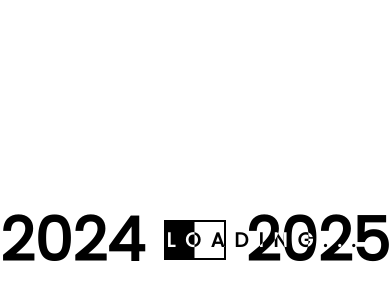
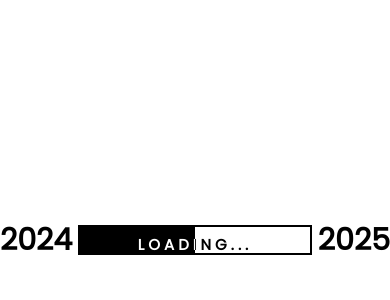
Before and after one commit to pranathivankala/Newyera2025, a plain HTML site: page index.html in a window 390 px wide. Shown: the part 182-482 px from the top of the page. Drawn offline with Linux system fonts and the light colour scheme.

Commit message:
added styles

```diff
--- a/style.css
+++ b/style.css
@@ -225,15 +225,84 @@ canvas {
 
 h1 {
   color: white;
-  font-size: 40px;
+  font-size: 90px;
 }
-.watermark {
-  position: absolute;
-  bottom: 10px;
-  display: flex;
-  justify-content: center;
+
+@media (max-width: 600px) {
+
+
+  .loading .bar {
+    width: 50%;
+    height: 30px;
+    margin: 0 auto;
+  }
+
+
+  .center {
+    width: 90%;
+    max-width: 400px;
+    margin: 20px auto;
 }
-.watermark h1 {
-  font-family: "Franklin Gothic Medium", "Arial Narrow", Arial, sans-serif;
-  font-size: 15px;
+
+.center div {
+    margin-bottom: 20px;
+    display: flex;
+    justify-content: center;
+    align-items: center;
+    overflow: hidden;
+    position: relative;
+    padding: 20px 0;
 }
+
+.center div:nth-child(1) h2,
+.center div:nth-child(3) h2 {
+    line-height: 1;
+}
+
+
+  canvas {
+    width: 100vw;
+    height: auto;
+  }
+
+  .watermark h1 {
+    font-size: 12px;
+  }
+
+  .loading h2, .center div h2 {
+    font-size: 30px;
+  }
+
+  .loading .bar:after {
+    font-size: 15px;
+    letter-spacing: 4px;
+  }
+
+
+  .center div {
+    padding: 10px 0;
+}
+
+.center div h2 {
+    font-size: 16px;
+}
+
+.center div:nth-child(1) h2 {
+    font-size: 40px;
+}
+
+.center div:nth-child(3) h2 {
+    font-size: 40px;
+}
+
+.center div:nth-child(1),
+.center div:nth-child(3) {
+    transform: skewY(-3deg);
+}
+
+  .loading .bar {
+    position: relative;
+    width: 60%;
+    margin: 0 auto;
+  }
+}
```
